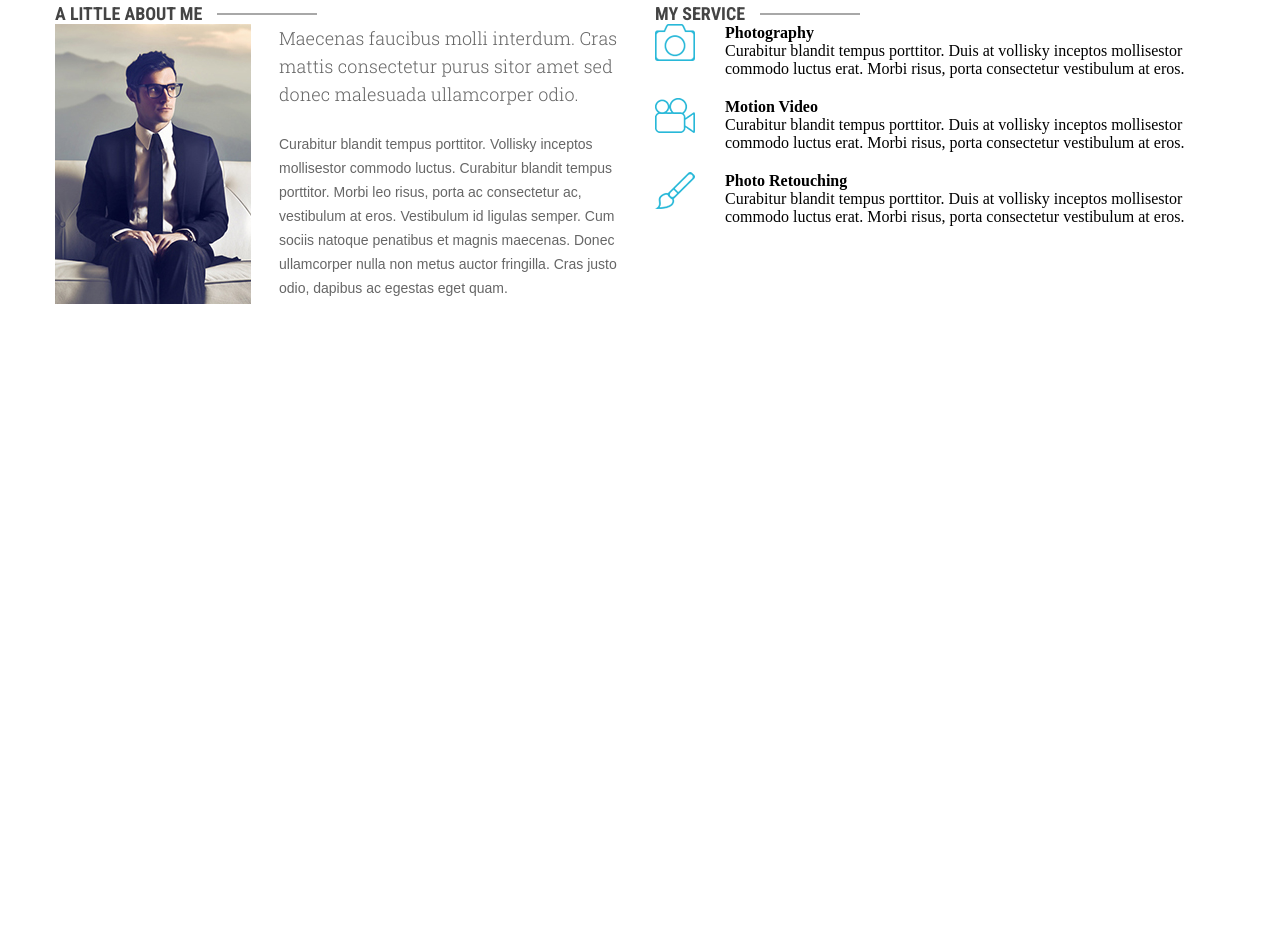
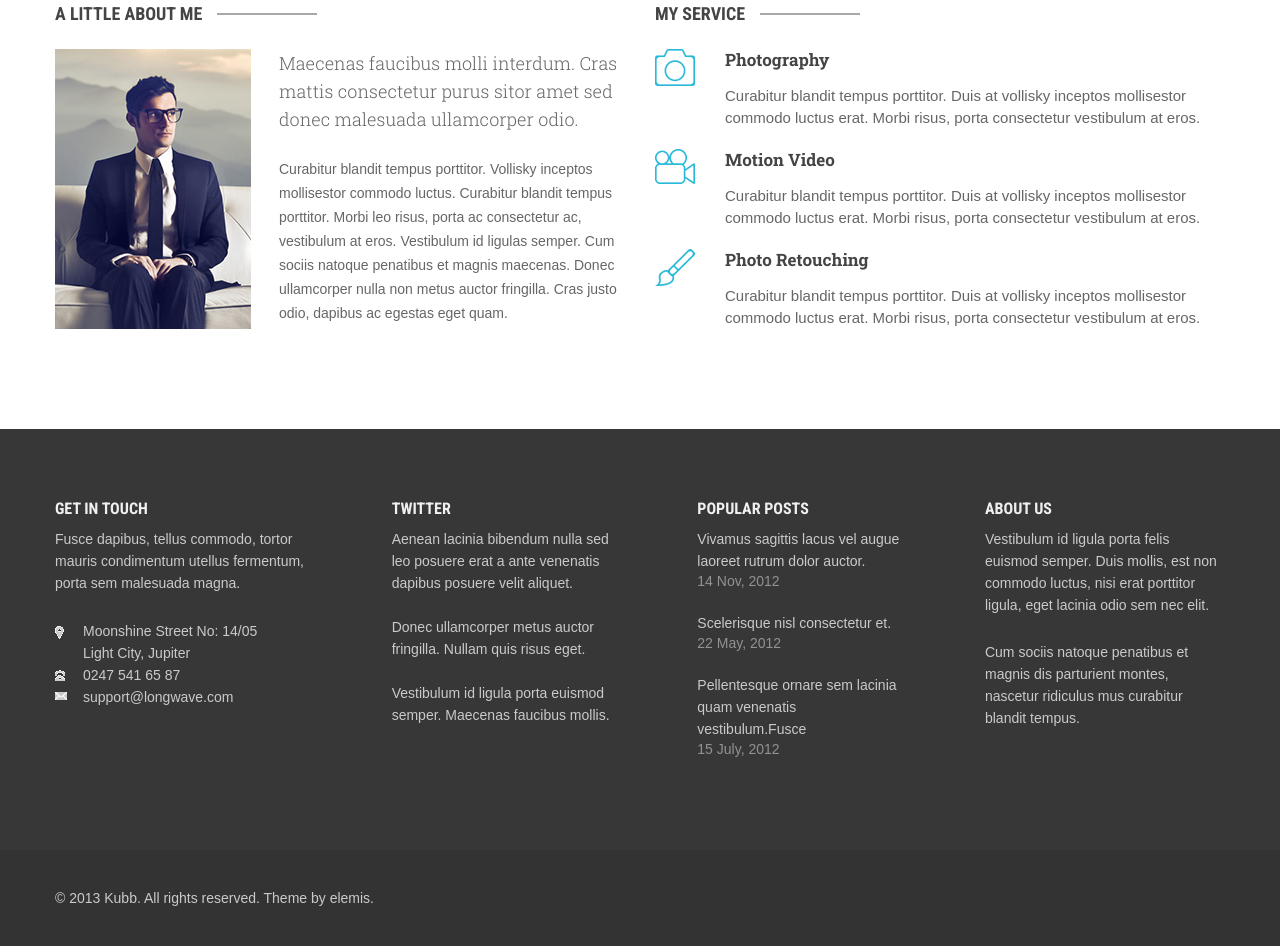
Before and after one commit to Saiful264/kub, a plain HTML site: page index.html in a window 1280 px wide. Shown: the part 2580-3526 px from the top of the page. Before the commit the page ends 2964 px from the top, so only its background shows below. Drawn offline with Linux system fonts and the light colour scheme.

Commit message:
complite kubb

```diff
--- a/css/style.css
+++ b/css/style.css
@@ -339,6 +339,7 @@ li {
 }
 #protfoiio .shots-text {
   text-align: left;
+  padding-bottom: 25px;
 }
 #protfoiio .shots-text h3 {
   font-family: "Roboto Condensed", sans-serif;
@@ -396,9 +397,114 @@ li {
 .port-icon-row {
   padding-bottom: 20px;
 }
+.port-icon-row h4 {
+  font-family: "Roboto Slab", serif;
+  font-size: 17px;
+  font-weight: 700;
+  color: #444444;
+  padding-bottom: 14px;
+  line-height: 0.8;
+  line-height: 22px;
+}
+.port-icon-row p {
+  font-family: "Roboto ", sans-serif;
+  font-size: 15px;
+  font-weight: 400;
+  color: #666666;
+  line-height: 0.8;
+  line-height: 22px;
+}
+/* ----Protfolio Part css end----  */
+/* ----footer Part css start----  */
+#footer {
+  padding-top: 70px;
+  padding-bottom: 70px;
+  background-color: #373737;
+}
+.footer-item {
+  text-align: left;
+}
+.footer1 {
+  width: 255px;
+}
+#footer h2 {
+  font-family: "Roboto Condensed", sans-serif;
+  font-size: 16px;
+  font-weight: 700;
+  color: #f0f0f0;
+  text-transform: uppercase;
+}
+#footer p {
+  font-family: "Roboto ", sans-serif;
+  font-size: 14px;
+  font-weight: 400;
+  line-height: 0.8px;
+  line-height: 22px;
+  color: #cacaca;
+}
+.main-f {
+  display: flex;
+}
+.footer1-wapper {
+  padding-top: 26px;
+}
+.footer-icon {
+  width: 13px;
+}
+.footer-icon img {
+  display: block;
+  padding-top: 6px;
+}
+#footer .iner-text {
+  padding-top: 10px;
+}
+.footer-text {
+  width: 178px;
+  padding-left: 15px;
+}
+.footer-text p {
+  font-family: "Roboto ", sans-serif;
+  font-size: 14px;
+  font-weight: 400;
+  color: #cacaca;
+  line-height: 0.8px;
+  padding-top: 0;
+}
+.footer2 {
+  width: 224px;
+}
+.footer2 .text-1 {
+  padding-bottom: 22px;
+}
 
-/* ----Protfolio Part css end----  */
-/* ----journal Part css start----  */
-/* ----journal Part css end----  */
-/* ----journal Part css start----  */
-/* ----journal Part css end----  */
+.footer3 {
+  width: 206px;
+}
+#footer .text {
+  padding-bottom: 22px;
+}
+#footer .text span {
+  font-family: "Roboto ", sans-serif;
+  font-size: 14px;
+  font-weight: 400;
+  color: #929292;
+}
+.footer4 {
+  width: 240px;
+}
+.footer4 p {
+  padding-bottom: 25px;
+}
+footer {
+  background-color: #333333;
+}
+footer p {
+  padding-top: 40px;
+  padding-bottom: 40px;
+  font-family: "Roboto ", sans-serif;
+  font-size: 14px;
+  font-weight: 400;
+  color: #cacaca;
+}
+
+/* ----footer Part css end----  */
--- a/index.html
+++ b/index.html
@@ -109,16 +109,16 @@
     <div class="shots-body">
       <div class="main-2">
         <div class="shots-item">
-          <img src="/image/shots-image.jpg" alt="">
+          <img src="image/shots-image.jpg" alt="">
         </div>
         <div class="shots-item">
-          <img src="/image/short-image2.jpg" alt="">
+          <img src="image/short-image2.jpg" alt="">
         </div>
         <div class="shots-item">
-          <img src="/image/shots-image3.jpg" alt="">
+          <img src="image/shots-image3.jpg" alt="">
         </div>
         <div class="shots-item">
-          <img src="/image/shots-image4.jpg" alt="">
+          <img src="image/shots-image4.jpg" alt="">
         </div>
       </div>
     </div>
@@ -143,7 +143,7 @@
               <p>21.04.2014 / Photography, Journal</p>
             </div>
             <div class="j-img">
-              <img src="/image/journal1.jpg" alt="">
+              <img src="image/journal1.jpg" alt="">
             </div>
             <div class="j-content">
               <p>Curabitur blandit tempus porttitor. Duis at vollisky inceptos mollisestor commodo luctus erat.
@@ -168,7 +168,7 @@
               <p>21.04.2014 / Photography, Journal</p>
             </div>
             <div class="j-img">
-              <img src="/image/journal2.jpg" alt="">
+              <img src="image/journal2.jpg" alt="">
             </div>
             <div class="j-content">
               <p>Curabitur blandit tempus porttitor. Duis at vollisky inceptos mollisestor commodo luctus erat.
@@ -193,7 +193,7 @@
               <p>21.04.2014 / Photography, Journal</p>
             </div>
             <div class="j-img">
-              <img src="/image/journal3.jpg" alt="">
+              <img src="image/journal3.jpg" alt="">
             </div>
             <div class="j-content">
               <p>Curabitur blandit tempus porttitor. Duis at vollisky inceptos mollisestor commodo luctus erat.
@@ -228,7 +228,7 @@
             <div class="iner-left-wapper">
               <div class="main">
                 <div class="port-img">
-                  <img src="/image/protfolio.jpg" alt="">
+                  <img src="image/protfolio.jpg" alt="">
                 </div>
                 <div class="port-text">
                   <h5>Maecenas faucibus molli interdum. Cras mattis consectetur purus sitor amet sed donec malesuada
@@ -253,7 +253,7 @@
               <div class="inner-row-rapper">
                 <div class="main">
                   <div class="port-icon">
-                    <img src="/image/icon1.png" alt="i">
+                    <img src="image/icon1.png" alt="i">
                   </div>
                   <div class="port-icon-text">
                     <h4>Photography</h4>
@@ -267,7 +267,7 @@
               <div class="inner-row-rapper">
                 <div class="main">
                   <div class="port-icon">
-                    <img src="/image/icon2.png" alt="i">
+                    <img src="image/icon2.png" alt="i">
                   </div>
                   <div class="port-icon-text">
                     <h4>Motion Video</h4>
@@ -281,12 +281,13 @@
               <div class="inner-row-rapper">
                 <div class="main">
                   <div class="port-icon">
-                    <img src="/image/icon3.png" alt="i">
+                    <img src="image/icon3.png" alt="i">
                   </div>
                   <div class="port-icon-text">
                     <h4>Photo Retouching</h4>
                     <p>Curabitur blandit tempus porttitor. Duis at vollisky inceptos mollisestor commodo luctus erat.
-                      Morbi risus, porta consectetur vestibulum at eros.</p>
+                      Morbi risus, porta
+                      consectetur vestibulum at eros.</p>
                   </div>
                 </div>
               </div>
@@ -297,8 +298,104 @@
     </div>
   </section>
   <!--Portfolio  Part end -->
-  <!--journal  Part start -->
-  <!--journal  Part end -->
+  <!--footer  Part start -->
+  <section id="footer">
+    <div class="container">
+      <div class="footer-wapper">
+        <div class="main">
+          <div class="footer1">
+            <div class="footer-item">
+              <h2>Get In Touch</h2>
+              <div class="iner-text">
+                <p>Fusce dapibus, tellus commodo, tortor mauris condimentum utellus fermentum, porta sem
+                  malesuada magna.
+                </p>
+              </div>
+              <div class="footer1-wapper">
+                <div class="main-f">
+                  <div class="footer-icon">
+                    <img src="image/icon-f-1.png" alt="">
+                  </div>
+                  <div class="footer-text">
+                    <p>Moonshine Street No: 14/05
+                      Light City, Jupiter</p>
+                  </div>
+                </div>
+                <div class="main-f">
+                  <div class="footer-icon">
+                    <img src="image/icon-f-2.png" alt="">
+                  </div>
+                  <div class="footer-text">
+                    <p>0247 541 65 87</p>
+                  </div>
+                </div>
+                <div class="main-f">
+                  <div class="footer-icon">
+                    <img src="image/icon-f-3.png" alt="">
+                  </div>
+                  <div class="footer-text">
+                    <p>support@longwave.com</p>
+                  </div>
+                </div>
+              </div>
+            </div>
+          </div>
+          <div class="footer2">
+            <div class="footer-item">
+              <h2>Twitter</h2>
+              <div class="iner-text">
+                <p class="text-1">Aenean lacinia bibendum nulla sed leo posuere erat a ante venenatis dapibus posuere
+                  velit aliquet.
+                </p>
+                <p class="text-1">Donec ullamcorper metus auctor fringilla. Nullam quis risus eget.</p>
+                <p class="text-1">Vestibulum id ligula porta euismod semper. Maecenas faucibus mollis.</p>
+              </div>
+            </div>
+          </div>
+          <div class="footer3">
+            <div class="footer-item">
+              <h2>Popular Posts</h2>
+              <div class="iner-text">
+                <div class="text">
+                  <p>Vivamus sagittis lacus vel augue laoreet rutrum dolor auctor.</p>
+                  <span>14 Nov, 2012</span>
+                </div>
+                <div class="text">
+                  <p>Scelerisque nisl consectetur et.</p>
+                  <span>22 May, 2012</span>
+                </div>
+                <div class="text">
+                  <p>Pellentesque ornare sem lacinia quam venenatis vestibulum.Fusce</p>
+                  <span>15 July, 2012</span>
+                </div>
+              </div>
+            </div>
+          </div>
+          <div class="footer4">
+            <div class="footer-item">
+              <h2>About Us</h2>
+              <div class="iner-text">
+                <p class="footer4">Vestibulum id ligula porta felis euismod semper. Duis mollis, est non commodo luctus,
+                  nisi erat
+                  porttitor ligula, eget
+                  lacinia odio sem nec elit.
+                </p>
+                <p class="footer4">Cum sociis natoque penatibus et magnis dis parturient montes, nascetur ridiculus mus
+                  curabitur
+                  blandit tempus.</p>
+              </div>
+            </div>
+          </div>
+        </div>
+      </div>
+    </div>
+  </section>
+  <footer>
+    <div class="container">
+      <p>© 2013 Kubb. All rights reserved. Theme by elemis.</p>
+    </div>
+  </footer>
+  <!--footer  Part end -->
 </body>
 
 </html>
```
Also changed, not shown: image/icon-f-1.png (added), image/icon-f-2.png (added), image/icon-f-3.png (added).
